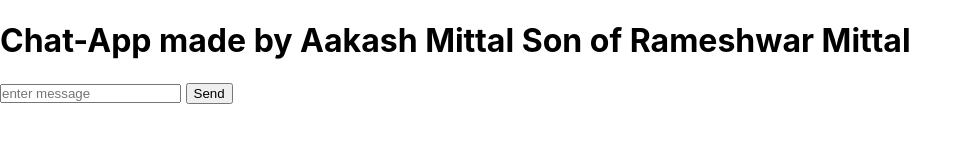
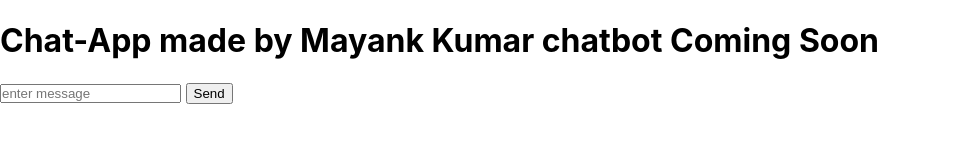
Before and after one commit to Mayank-Kumar-dev/chat-app, a website: page public/index.html in a window 1280 px wide. Shown: the whole page, without its empty margins (0-972 px from the left). Drawn offline with nearby package versions, Linux system fonts and the light colour scheme; no server answers.

Commit message:
Update index.html

```diff
--- a/public/index.html
+++ b/public/index.html
@@ -16,7 +16,7 @@
     </style>
   </head>
   <body>
-    <h1>Chat-App made by Aakash Mittal Son of Rameshwar Mittal</h1>
+    <h1>Chat-App made by Mayank Kumar chatbot Coming Soon</h1>
 
       <input type="text" id="messages" placeholder="enter message" />
       <button id="sendbtn">Send</button>
```
